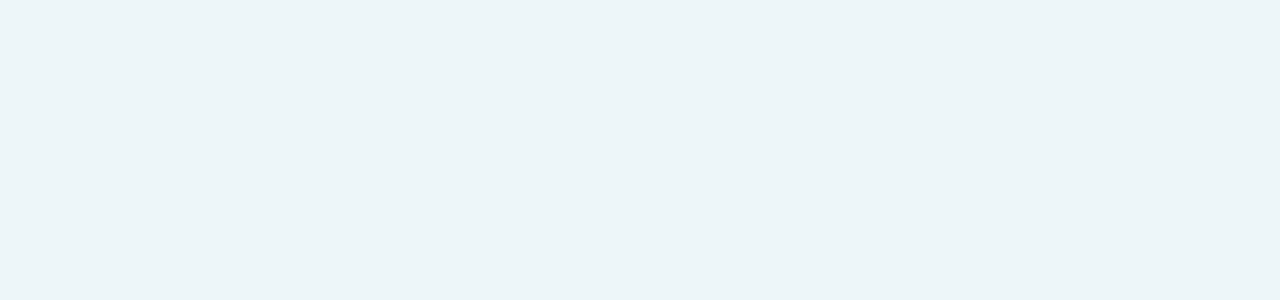
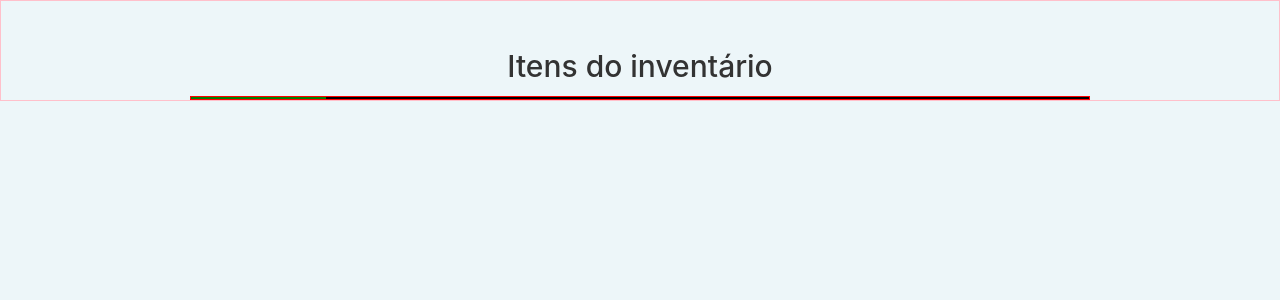
Before and after one commit to renandcr/konia_project_interface, a React (Create React App) app: page / in a window 1280 px wide. Shown: the top 300 px of the page. Built offline with nearby package versions, Linux system fonts and the light colour scheme.

Commit message:
feat: Desenvolver componente HomePage.

```diff
--- a/src/App.tsx
+++ b/src/App.tsx
@@ -1,5 +1,6 @@
 import { ToastContainer } from "react-toastify";
 import { GlobalStyle } from "./styles/global";
+import HomePage from "./pages";
 import "./App.css";
 
 function App() {
@@ -7,6 +8,7 @@ function App() {
     <>
       <GlobalStyle />
       <ToastContainer autoClose={4000} />
+      <HomePage />
     </>
   );
 }
--- /dev/null
+++ b/src/pages/index.tsx
@@ -0,0 +1,22 @@
+import {
+  HomePageMainComponent,
+  BoxThreeContainer,
+  HomePageComponent,
+  BoxOneContainer,
+  BoxTwoContainer,
+} from "./style";
+
+const HomePage: React.FC = (): JSX.Element => {
+  return (
+    <HomePageMainComponent>
+      <h1>Itens do inventário</h1>
+      <HomePageComponent>
+        <BoxOneContainer></BoxOneContainer>
+        <BoxTwoContainer></BoxTwoContainer>
+        <BoxThreeContainer></BoxThreeContainer>
+      </HomePageComponent>
+    </HomePageMainComponent>
+  );
+};
+
+export default HomePage;
--- /dev/null
+++ b/src/pages/style.ts
@@ -0,0 +1,44 @@
+import { VARIABLES } from "../styles/global";
+import styled from "styled-components";
+
+export const HomePageMainComponent = styled.main`
+  display: flex;
+  flex-direction: column;
+  align-items: center;
+  h1 {
+    margin: 50px 0 15px 0;
+    line-height: 30px;
+    font-size: 30px;
+    font-weight: 500;
+    color: ${VARIABLES.grayColor};
+  }
+
+  border: solid 1px pink;
+`;
+
+export const HomePageComponent = styled.section`
+  display: flex;
+  width: 90%;
+  max-width: 900px;
+  row-gap: 15px;
+
+  border: solid 1px red;
+`;
+
+export const BoxOneContainer = styled.div`
+  width: 15%;
+
+  border: solid 1px green;
+`;
+
+export const BoxTwoContainer = styled.div`
+  width: 55%;
+
+  border: solid 1px black;
+`;
+
+export const BoxThreeContainer = styled.div`
+  width: 30%;
+
+  border: solid 1px black;
+`;
```
